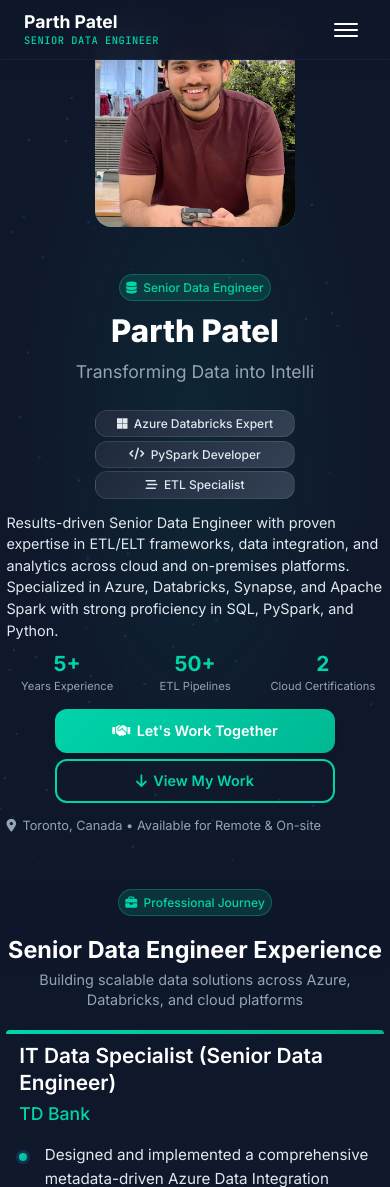
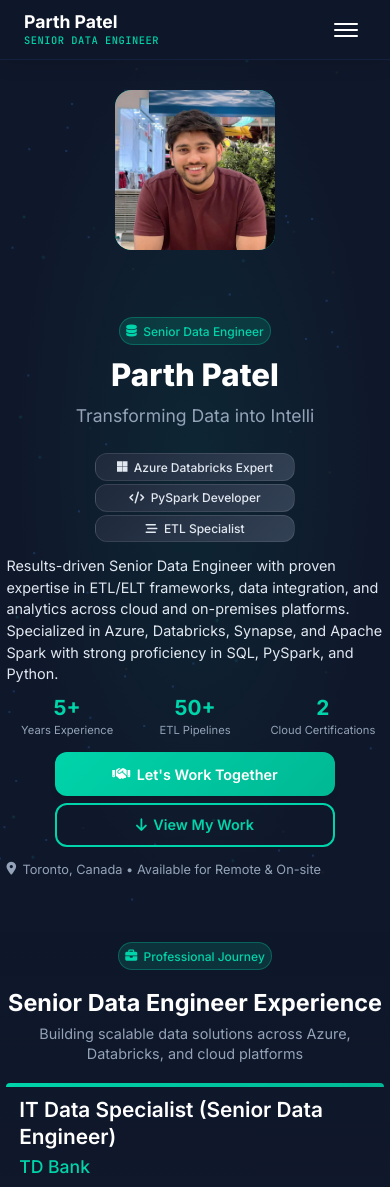
Before and after one commit to parth967/Personal-Portfolio, a Flask app: page / in a window 390 px wide. Shown: the top 1187 px of the page. Run offline with Flask 3, Linux system fonts and the light colour scheme.

Commit message:
fix prof pic

```diff
--- a/portfolio-parth/app/core/templates/index.html
+++ b/portfolio-parth/app/core/templates/index.html
@@ -288,12 +288,12 @@
         @media (max-width: 768px) and (orientation: landscape) {
             .hero-section {
                 min-height: auto;
-                padding: var(--spacing-md) 0;
+                padding: calc(60px + var(--spacing-sm)) 0 var(--spacing-md) 0;
             }
 
             .hero-image-wrapper {
-                width: 150px;
-                height: 150px;
+                width: clamp(120px, 30vw, 150px);
+                height: clamp(120px, 30vw, 150px);
             }
 
             .hero-stats {
--- a/portfolio-parth/app/static/core/css/styles.css
+++ b/portfolio-parth/app/static/core/css/styles.css
@@ -249,7 +249,7 @@ body {
     display: flex;
     align-items: center;
     overflow: hidden;
-    padding: var(--spacing-2xl) 0;
+    padding: calc(80px + var(--spacing-xl)) 0 var(--spacing-2xl) 0;
 }
 
 .hero-background {
@@ -400,10 +400,12 @@ body {
 
 .hero-image-wrapper {
     position: relative;
-    width: 380px;
-    height: 380px;
+    width: clamp(200px, 25vw, 380px);
+    height: clamp(200px, 25vw, 380px);
     border-radius: var(--radius-xl);
     overflow: hidden;
+    aspect-ratio: 1;
+    margin: 0 auto;
 }
 
 .hero-image-bg {
@@ -427,6 +429,7 @@ body {
     width: 100%;
     height: 100%;
     object-fit: cover;
+    object-position: center top;
     border-radius: var(--radius-xl);
     transition: transform var(--transition-slow);
 }
@@ -622,7 +625,7 @@ body {
 
     /* Hero Section */
     .hero-section {
-        padding: var(--spacing-xl) 0;
+        padding: calc(80px + var(--spacing-lg)) 0 var(--spacing-xl) 0;
         text-align: center;
         min-height: auto;
     }
@@ -643,8 +646,8 @@ body {
     }
 
     .hero-image-wrapper {
-        width: 280px;
-        height: 280px;
+        width: clamp(180px, 35vw, 280px);
+        height: clamp(180px, 35vw, 280px);
         margin: 0 auto var(--spacing-xl);
     }
 
@@ -697,7 +700,7 @@ body {
 
     /* Hero */
     .hero-section {
-        padding: var(--spacing-lg) 0;
+        padding: calc(70px + var(--spacing-md)) 0 var(--spacing-lg) 0;
     }
 
     .hero-badge {
@@ -733,8 +736,8 @@ body {
     }
 
     .hero-image-wrapper {
-        width: 250px;
-        height: 250px;
+        width: clamp(160px, 40vw, 250px);
+        height: clamp(160px, 40vw, 250px);
         margin-bottom: var(--spacing-lg);
     }
 
@@ -853,7 +856,7 @@ body {
 
     /* Hero */
     .hero-section {
-        padding: var(--spacing-md) 0;
+        padding: calc(60px + var(--spacing-sm)) 0 var(--spacing-md) 0;
         min-height: 100vh;
     }
 
@@ -941,8 +944,8 @@ body {
     }
 
     .hero-image-wrapper {
-        width: 200px;
-        height: 200px;
+        width: clamp(140px, 45vw, 200px);
+        height: clamp(140px, 45vw, 200px);
         margin: 0 auto var(--spacing-md);
     }
 
@@ -1090,8 +1093,8 @@ body {
     }
 
     .hero-image-wrapper {
-        width: 180px;
-        height: 180px;
+        width: clamp(120px, 50vw, 180px);
+        height: clamp(120px, 50vw, 180px);
     }
 
     .section-title {
@@ -1611,4 +1614,26 @@ log Section */
     .blog-title {
         font-size: 1.1rem;
     }
-}
+}/* Addit
+ional responsive image fixes for very small screens */
+@media (max-width: 480px) {
+    .hero-image-wrapper {
+        width: min(160px, 50vw) !important;
+        height: min(160px, 50vw) !important;
+    }
+}
+
+@media (max-width: 320px) {
+    .hero-image-wrapper {
+        width: min(140px, 45vw) !important;
+        height: min(140px, 45vw) !important;
+    }
+}
+
+/* Landscape phone optimizations for profile image */
+@media (max-width: 768px) and (orientation: landscape) {
+    .hero-image-wrapper {
+        width: min(150px, 40vw) !important;
+        height: min(150px, 40vw) !important;
+    }
+}
```
